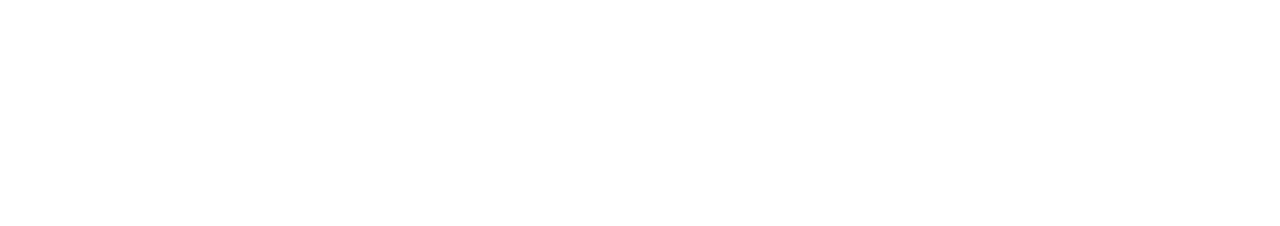
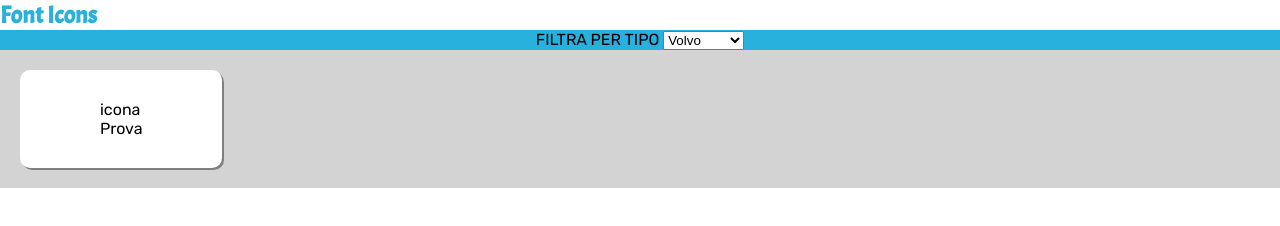
Before and after one commit to eliaraguso/js-es6-icons, a plain HTML site: page index.html in a window 1280 px wide. Drawn offline with Linux system fonts and the light colour scheme.

Commit message:
creata struttura base di header e main

```diff
--- a/index.html
+++ b/index.html
@@ -15,12 +15,28 @@
 </head>
 <body>
     <header>
+        <section id="headerTop">
+            <h1>Font Icons</h1>
+        </section>
+        <section id="headerBottom">
+            <label for="tipi">FILTRA PER TIPO</label>
 
+            <select name="cars" id="cars">
+              <option value="volvo">Volvo</option>
+              <option value="saab">Saab</option>
+              <option value="mercedes">Mercedes</option>
+            </select>
+        </section>
     </header>
 
 
 
-    <main></main>
+    <main>
+        <div class="card">
+            <div class="icon">icona</div>
+            <div class="text">Prova</div>
+        </div>
+    </main>
 
 
 
--- a/style.css
+++ b/style.css
@@ -9,10 +9,31 @@
 body {
     font-family: 'Acme', sans-serif;
     font-family: 'Rubik', sans-serif;
+    height: 100vh;
 }
 
 
 /* Header */
 #headerTop {
     font-family: 'Acme', sans-serif;
+    color: rgb(41, 177, 221);
 }
+
+#headerBottom {
+    background-color: rgb(41, 177, 221);
+    text-align: center;
+}
+
+/* Main */
+main {
+    background-color: lightgrey;
+    display: flex;
+    padding: 20px 20px;
+}
+
+.card {
+    background-color: white;
+    padding: 30px 80px;
+    border-radius: 10px;
+    box-shadow: 2px 2px grey;
+}
```
